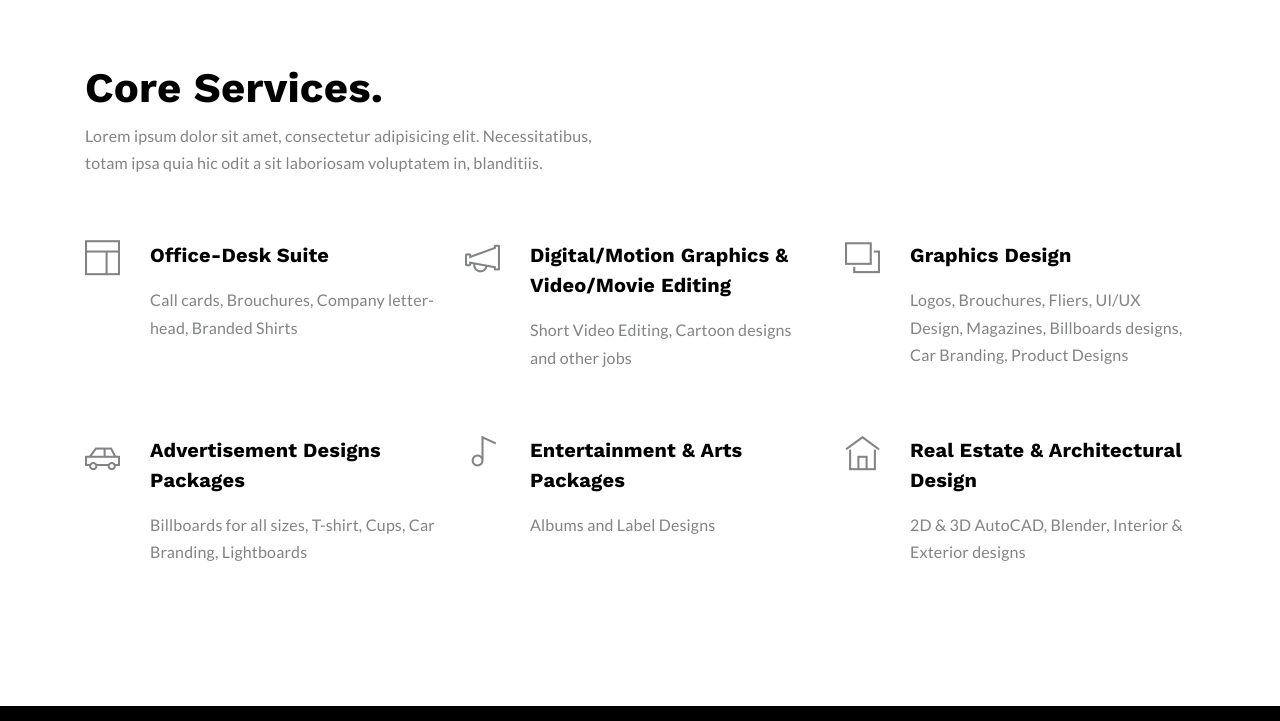
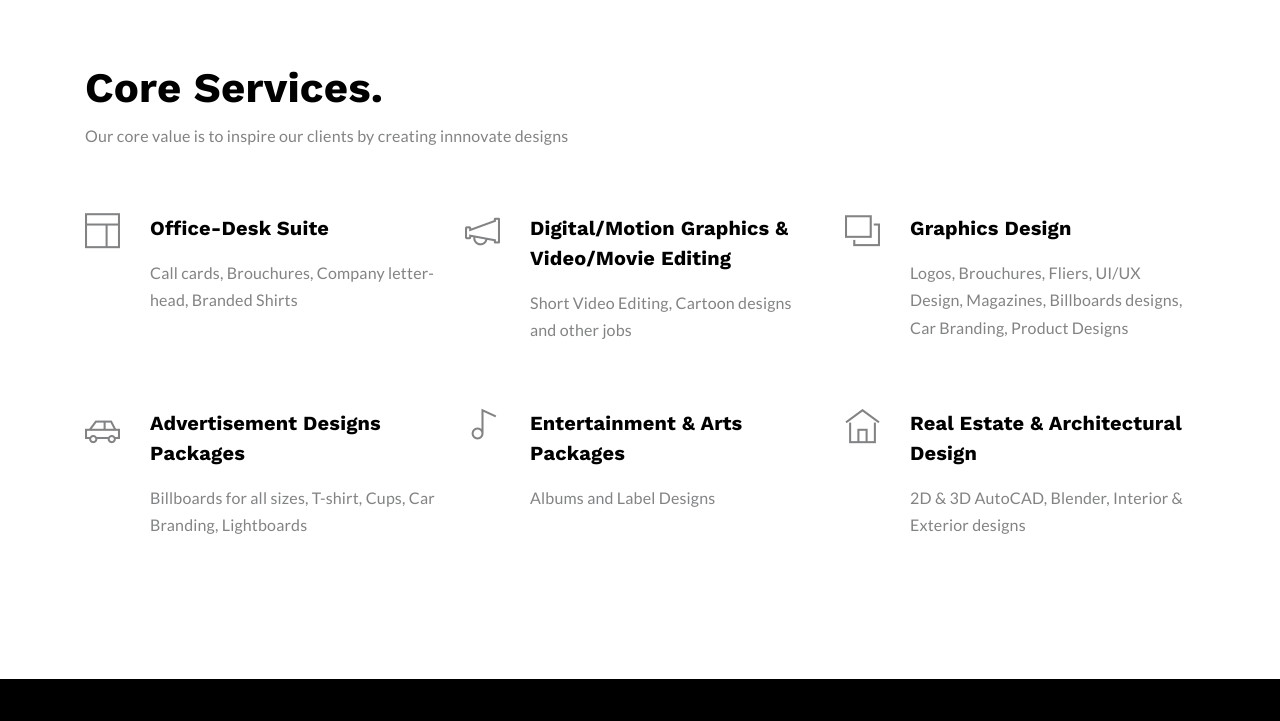
Before and after one commit to kojotete/wecraaft, a plain HTML site: page index.html in a window 1280 px wide. Shown: the part 1600-2321 px from the top of the page. Drawn offline with nearby package versions, Linux system fonts and the light colour scheme; some packages are replaced by stand-ins of ours.

Commit message:
Update index.html

```diff
--- a/index.html
+++ b/index.html
@@ -219,7 +219,7 @@
 		<div class="row">
 			<div class="col-lg-6">
 				<h2 class="mb-2 ">Core Services.</h2>
-				<p class="mb-5">Lorem ipsum dolor sit amet, consectetur adipisicing elit. Necessitatibus, totam ipsa quia hic odit a sit laboriosam voluptatem in, blanditiis.</p>
+				<p class="mb-5">Our core value is to inspire our clients by creating innnovate designs </p>
 			</div>
 		</div>
 
```
